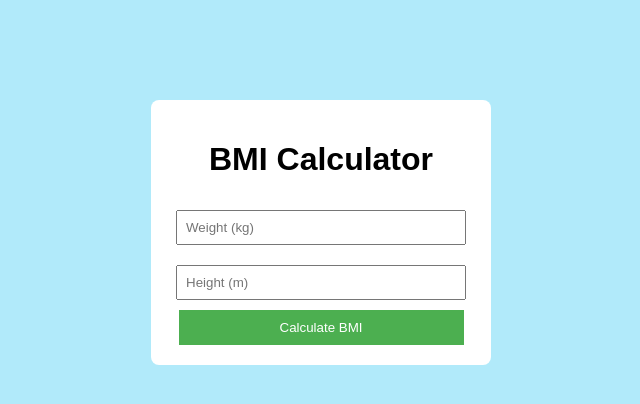
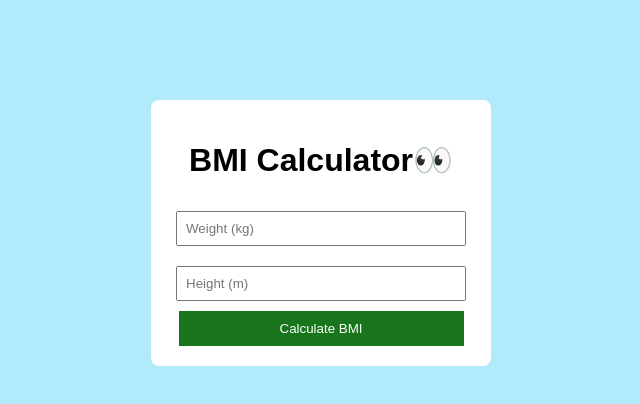
Before and after one commit to tevaaray/bmi-calculator, a website: page views/index.html in a window 1280 px wide. Shown: the whole page, without its empty margins (319-959 px from the left). Drawn offline with Linux system fonts and the light colour scheme.

Commit message:
BMI calculator project

```diff
--- a/public/arr.css
+++ b/public/arr.css
@@ -21,12 +21,12 @@ input {
 button {
   width: 95%;
   padding: 10px;
-  background: #4CAF50;
+  background: #18751b;
   color: white;
   border: none;
   cursor: pointer;
 }
 
 button:hover {
-  background: #45a049;
+  background: #0b390e;
 }
--- a/views/index.html
+++ b/views/index.html
@@ -2,12 +2,12 @@
 <html lang="en">
 <head>
   <meta charset="UTF-8">
-  <title>BMI Calculator</title>
+  <title>BMI Calculator by Arailym</title>
   <link rel="stylesheet" href="/arr.css">
 </head>
 <body>
   <div class="container">
-    <h1>BMI Calculator</h1>
+    <h1>BMI Calculator&#128064;</h1>
 
     <form action="/calculate-bmi" method="POST">
       <input type="number" name="weight" placeholder="Weight (kg)" step="0.1" required>
```
Also changed, not shown: app.js (+7 -1 lines).
